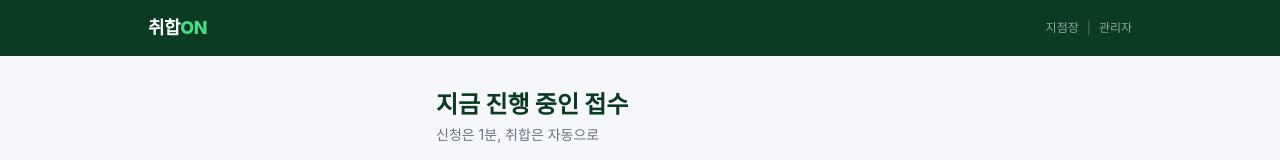
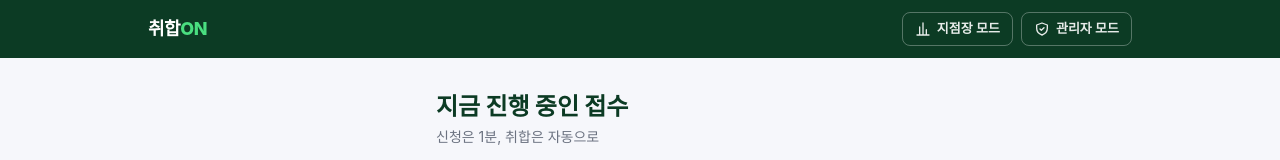
Before and after one commit to eeexogjs/GFChonam, a Next.js app: page / in a window 1280 px wide. Shown: the top 160 px of the page. Built offline with nearby package versions, Linux system fonts and the light colour scheme; no server answers; the database is empty; a web font is replaced by a local one.

Commit message:
Update BrandHeader.tsx

```diff
--- a/components/BrandHeader.tsx
+++ b/components/BrandHeader.tsx
@@ -6,22 +6,38 @@ export default function BrandHeader({
   showOperatorLinks = false,
 }: {
   sub?: string;
-  /** true면 우측에 지점장·관리자 진입 링크를 작게 표시 (홈에서만 사용) */
+  /** true면 우측에 지점장·관리자 진입 버튼을 표시 (홈에서만 사용) */
   showOperatorLinks?: boolean;
 }) {
   return (
     <header className="bg-brand-ink">
-      <div className="mx-auto flex max-w-5xl items-center justify-between px-5 py-3.5">
+      <div className="mx-auto flex max-w-5xl items-center justify-between px-5 py-3">
         <Link href="/" className="flex items-baseline gap-0.5">
           <span className="text-lg font-extrabold tracking-tight text-white">
             취합<span className="text-brand-cyan">ON</span>
           </span>
         </Link>
         {showOperatorLinks ? (
-          <nav className="flex items-center gap-2 text-[12px] font-medium text-white/55">
-            <Link href="/manager" className="hover:text-white">지점장</Link>
-            <span aria-hidden className="text-white/25">|</span>
-            <Link href="/admin" className="hover:text-white">관리자</Link>
+          <nav className="flex items-center gap-2">
+            <Link
+              href="/manager"
+              className="flex items-center gap-1.5 rounded-lg border border-white/30 px-3 py-1.5 text-[13px] font-semibold text-white/90 transition-colors hover:bg-white/10"
+            >
+              <svg viewBox="0 0 24 24" className="h-4 w-4" fill="none" stroke="currentColor" strokeWidth="2" strokeLinecap="round" aria-hidden>
+                <path d="M3 21h18M7 21V9m5 12V3m5 18v-8" />
+              </svg>
+              지점장 모드
+            </Link>
+            <Link
+              href="/admin"
+              className="flex items-center gap-1.5 rounded-lg border border-white/30 px-3 py-1.5 text-[13px] font-semibold text-white/90 transition-colors hover:bg-white/10"
+            >
+              <svg viewBox="0 0 24 24" className="h-4 w-4" fill="none" stroke="currentColor" strokeWidth="2" strokeLinecap="round" strokeLinejoin="round" aria-hidden>
+                <path d="M12 3l8 3v5c0 5-3.5 8.5-8 10-4.5-1.5-8-5-8-10V6l8-3z" />
+                <path d="M9 12l2 2 4-4" />
+              </svg>
+              관리자 모드
+            </Link>
           </nav>
         ) : (
           <span className="text-[11px] font-medium text-white/50">
```
